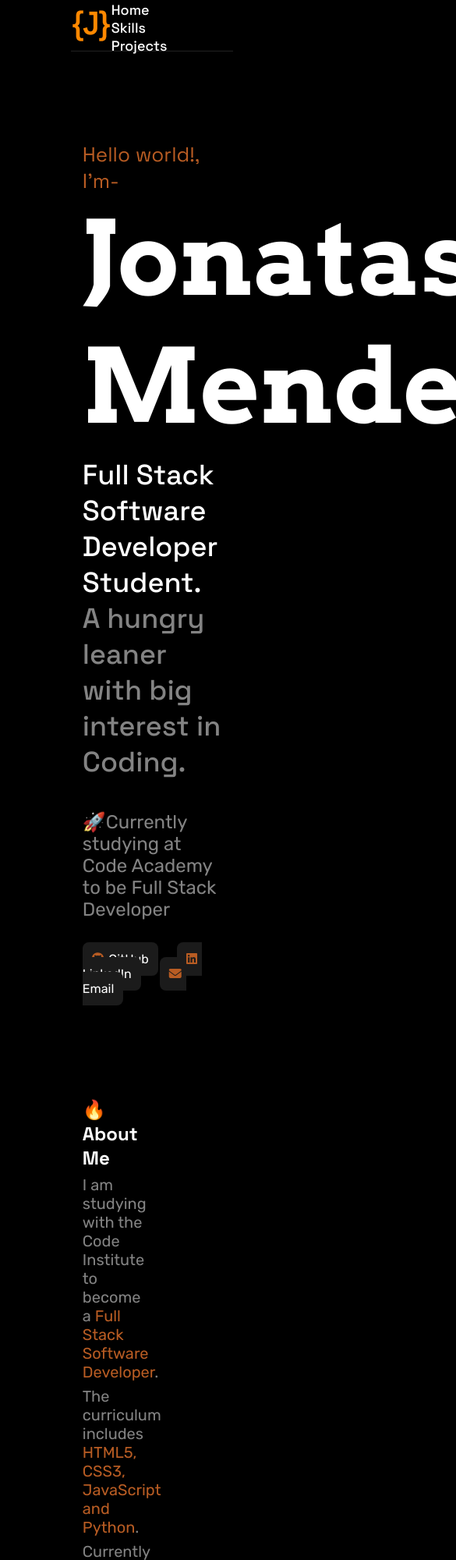
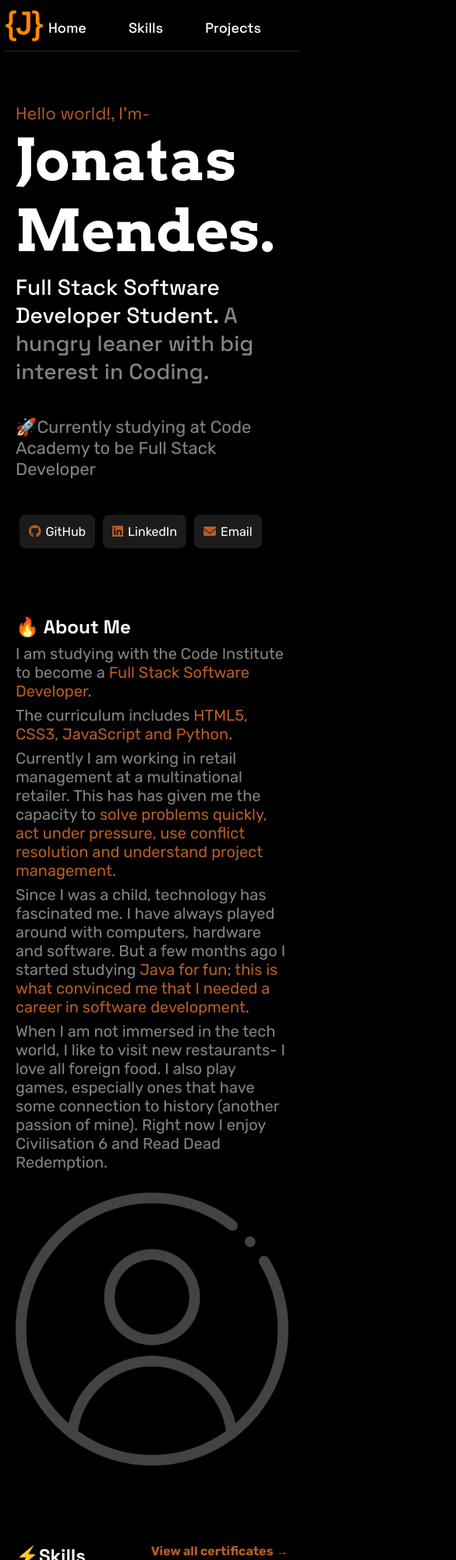
Before and after one commit to Jonatas-01/PortifolioSite, a plain HTML site: page index.html in a window 390 px wide. Shown: the top 2000 px of the page at 78% size, 585 px wide, since content can reach past the window. Drawn offline with Linux system fonts and the light colour scheme.

Commit message:
media screen compatibility

```diff
--- a/assets/css/style.css
+++ b/assets/css/style.css
@@ -46,6 +46,7 @@ nav{
 header{
     margin-top: 90px;
     padding: 10px 20px 10px 20px;
+    overflow: hidden;
 }
 
 p.hello-header{
@@ -143,7 +144,6 @@ p.hello-header{
     font-size: 16px;
     color: #b85c23;
     text-decoration: none;
-
 }
 
 .skills-box{
@@ -224,7 +224,7 @@ p.hello-header{
 }
 
 .anchor-proj > img{
-    width: 360px;
+    width: 100%;
     height: 200px;
     border-radius: 15px 15px 0px 0px;
 }
@@ -264,3 +264,109 @@ footer{
     font-family: "Rubik", sans-serif;
     margin: 100px 0px 10px 0px;
 }
+
+@media screen and (max-width: 426px){
+
+    body{
+        margin: 0px;
+   }
+   header{
+    margin-top: 40px;
+    padding: 10px 20px 10px 20px;
+    }
+
+    header > div{
+        display: flex;
+
+    }
+   .name-header{
+        font-size: 74px;
+   }
+
+   p.hello-header{
+    font-size: 22px;
+   }
+
+   .desc-header{
+    font-size: 28px;
+    margin-top: 9px;
+    }
+
+    .desc2-header{
+        font-size: 22px;
+    }
+
+    .anchor-click{
+        padding: 12px;
+        border-radius: 8px;
+        margin-right: 20px;
+        font-size: 16px;
+    }
+
+   .about-div{
+        display: flex;
+        flex-direction: column;
+        margin-top: 60px;
+   }
+
+   .text-about{
+    width: auto
+    }
+
+   .image-about{
+        width: auto;
+   }
+
+   .image-about{
+    padding: 20px;
+   }
+
+    .image-about > img{
+    width: 350px;
+    }
+
+
+    .skills-div{
+        margin-top: 60px;
+    }
+
+    .icon-skills > i{
+        font-size: 50px;
+    }
+
+    .projects{
+        margin-top: 60px;
+    }
+
+    .project-box{
+        padding: 40px 20px 30px 20px;
+    }
+
+    .a-div{
+        width: auto;
+        margin-bottom: 30px;
+    }
+
+    .anchor-proj > img{
+        height: 160px;
+    }
+
+    .main-contact > p{
+        width: 70%;
+    }
+
+    .anchor-contact{
+        margin-top: 50px;
+        display: flex;
+        justify-content: space-between;
+    }
+
+    .anchor-click{
+        margin: 5px;
+    }
+
+    .anchor-contact{
+        margin-top: 50px;
+    }
+
+}
--- a/index.html
+++ b/index.html
@@ -55,7 +55,7 @@
             <p>When I am not immersed in the tech world, I like to visit new restaurants- I love all foreign food. I also play games, especially ones that have some connection to history (another passion of mine). Right now I enjoy Civilisation 6 and Read Dead Redemption.</p>
         </div>
         <div class="image-about">
-            <img src="assets/media/img/user.png" alt="profile picture" style="color: #b85c23;">
+            <img src="assets/media/img/user.png" alt="profile picture">
         </div>
     </div>
 
```
